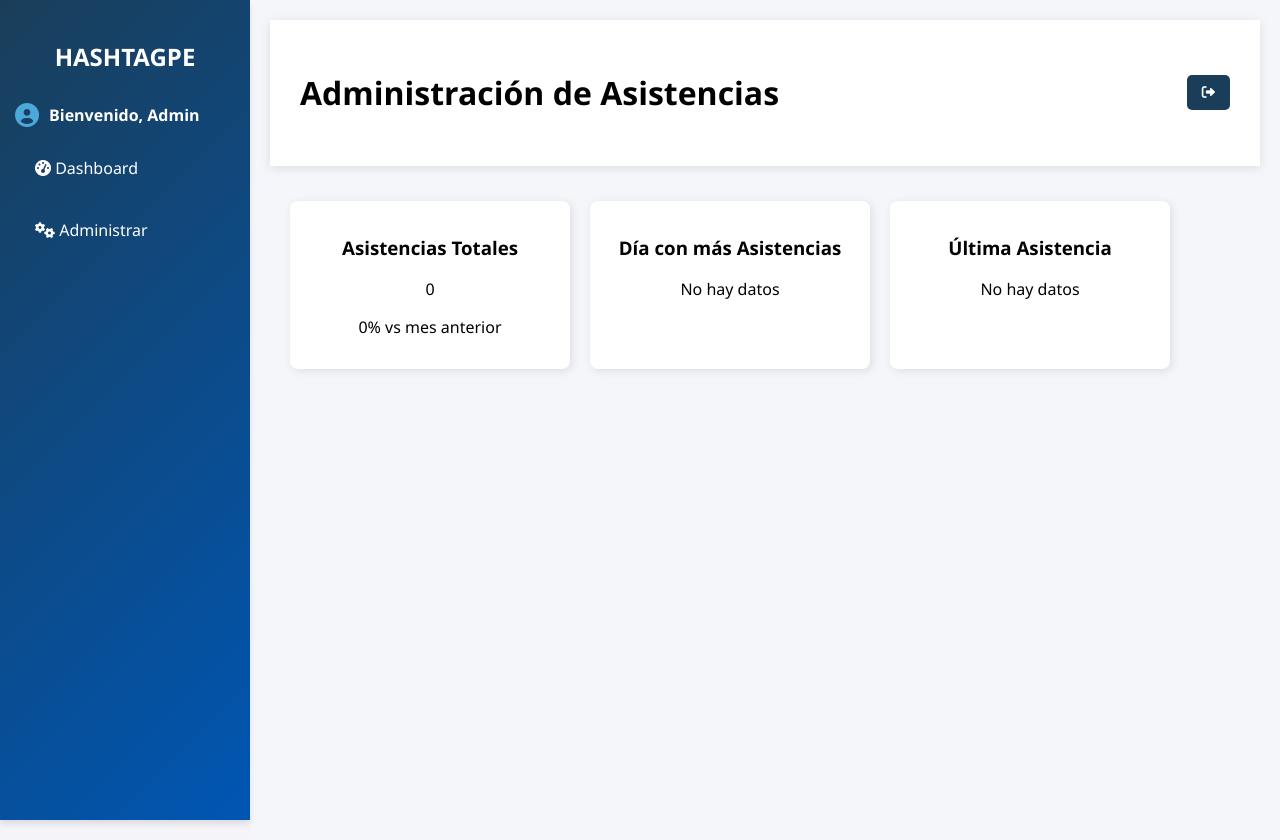
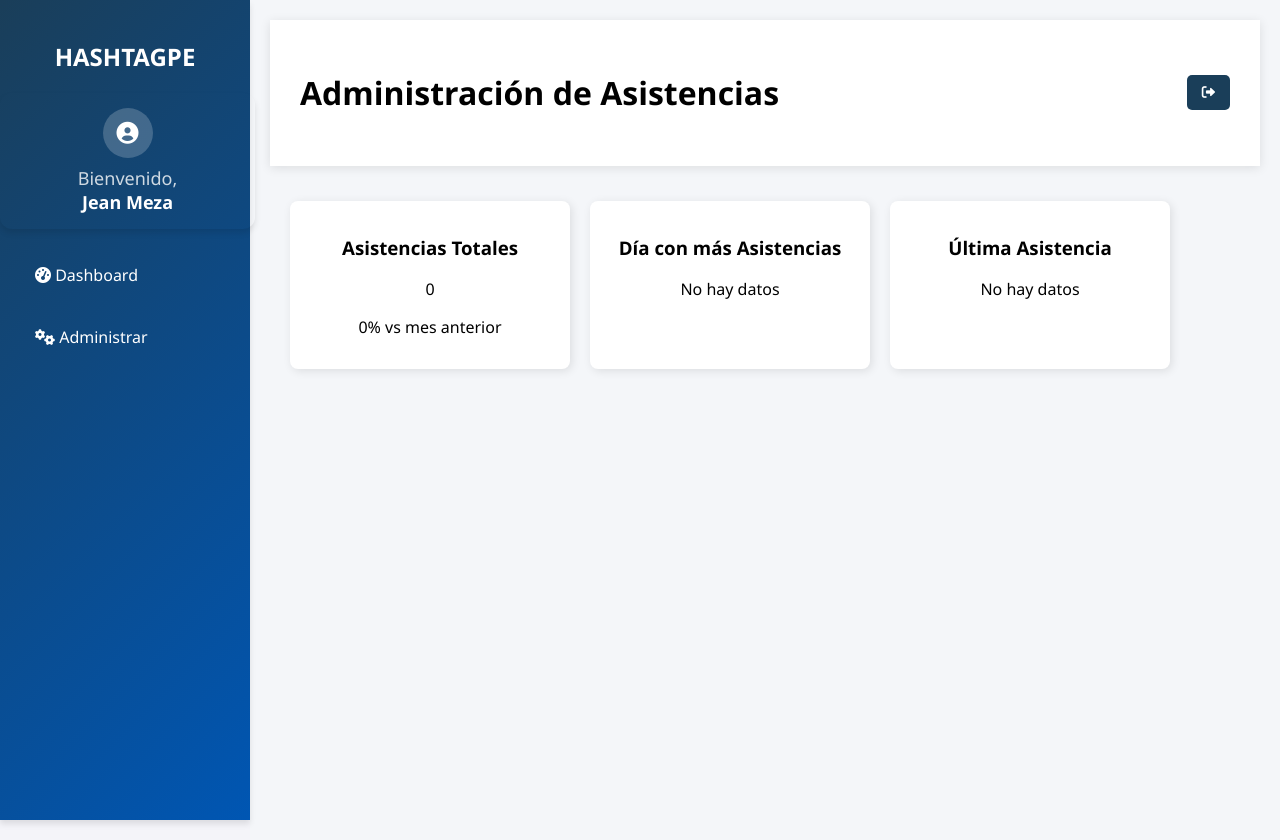
Before and after one commit to TechMMZ/miweb, a PHP site: page /admin/dashboardamin.php in a window 1280 px wide. Run offline with PHP 8.4, Linux system fonts and the light colour scheme; a user stored in the database is signed in; data comes from the database, SQL or seed files in the repository; both versions use the stored data as it was after the commit; data that the repository does not hold is empty.

Commit message:
Agregue la verificacion para acceder al dashboard

```diff
--- a/public/admin/crear.php
+++ b/public/admin/crear.php
@@ -31,7 +31,7 @@
                 <span class="icon-container">
                     <i class="fas fa-lock"></i>
                 </span>
-                <input type="password" id="nombre" name="nombre" placeholder="Ingrese Su Contraseña" maxlength="8" required>
+                <input type="password" id="password" name="password" placeholder="Ingrese Su Contraseña" required>
             </div>
 
             <button type="submit" class="btn btn-primary">Ingresar</button>
--- a/public/admin/dashboardamin.php
+++ b/public/admin/dashboardamin.php
@@ -1,3 +1,14 @@
+<?php
+session_start();
+// Verificar si el usuario está autenticado
+if (!isset($_SESSION['admin'])) {
+    header("Location: crear.php");
+    exit;
+}
+// Obtener el nombre del administrador desde la sesión
+$admin_nombres = isset($_SESSION['admin_nombres']) ? $_SESSION['admin_nombres'] : '';
+?>
+
 <!DOCTYPE html>
 <html lang="en">
 
@@ -14,8 +25,14 @@
 <body>
     <div class="sidebar">
         <h2>HASHTAGPE</h2>
-        <div class="user-info"><i class="fas fa-user-circle"></i>
-            <span>Bienvenido, Admin</span>
+        <div class="user-info">
+            <div class="user-avatar">
+                <i class="fas fa-user-circle"></i>
+            </div>
+            <div class="user-details">
+                <span class="welcome-text">Bienvenido,</span>
+                <span class="user-name"><?php echo htmlspecialchars($admin_nombres); ?></span>
+            </div>
         </div>
         <ul class="sidebar-menu">
             <li><a href="#" onclick="showSection('dashboard')"><i class="fas fa-tachometer-alt"></i> Dashboard</a></li>
--- a/public/css/adm.css
+++ b/public/css/adm.css
@@ -251,24 +251,65 @@ tr:hover {
     }
 }
 
+/* Estilos para la caja de bienvenida dentro del sidebar */
 .user-info {
     display: flex;
     align-items: center;
-    gap: 10px;
-    /* Espacio entre el icono y el texto */
-    font-size: 16px;
-    font-weight: bold;
-    /* color: var(--primary-color); */
-    padding: 10px 15px;
-    /* background: white; */
-    border-radius: 8px;
-    /* box-shadow: 2px 2px 10px rgba(0, 0, 0, 0.1); */
+    justify-content: center;
+    /* Centrar contenido */
+    flex-direction: column;
+    /* Asegurar que el texto quede debajo del icono */
+    width: 90%;
+    /* Ancho adaptado al sidebar */
+    margin: 15px auto;
+    /* Centrar horizontalmente y dar espacio */
+    padding: 15px;
+    border-radius: 12px;
+    box-shadow: 0 4px 6px rgba(0, 0, 0, 0.1);
+    transition: transform 0.3s ease-in-out;
+    text-align: center;
+    /* Alinear texto */
 }
 
-.user-info i {
-    font-size: 24px;
-    /* Tamaño del icono */
-    color: var(--secondary-color);
+.user-info:hover {
+    transform: scale(1.05);
+}
+
+/* Estilos para el avatar (icono del usuario) */
+.user-avatar {
+    display: flex;
+    align-items: center;
+    justify-content: center;
+    width: 50px;
+    height: 50px;
+    border-radius: 50%;
+    background: rgba(255, 255, 255, 0.2);
+    /* Un poco más de transparencia */
+}
+
+.user-avatar i {
+    font-size: 22px;
+    color: white;
+}
+
+/* Contenedor del nombre y mensaje de bienvenida */
+.user-details {
+    display: flex;
+    flex-direction: column;
+    align-items: center;
+    margin-top: 8px;
+}
+
+.welcome-text {
+    font-size: 18px;
+    color: rgba(255, 255, 255, 0.8);
+    /* Blanco con opacidad */
+}
+
+.user-name {
+    font-size: 18px;
+    font-weight: bold;
+    color: white;
 }
 
 .center {
```
Also changed, not shown: controllers/login.php (+19 -9 lines), db/has_as_db.sql (added, +194 -0 lines).
